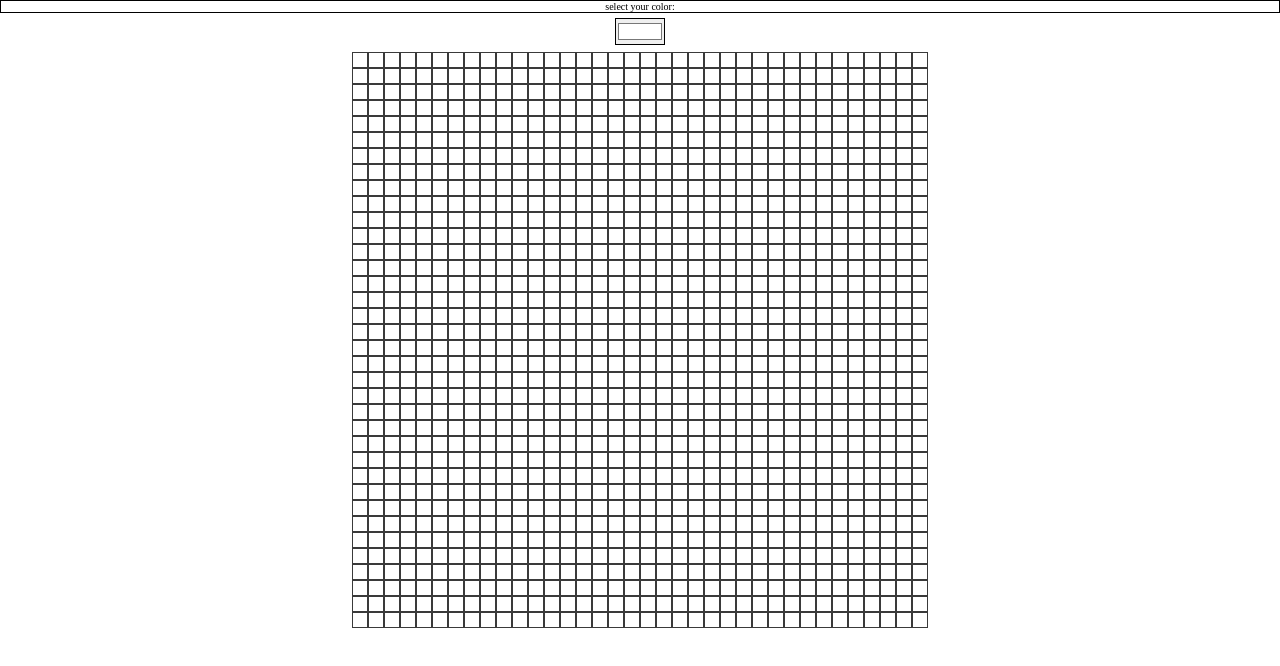
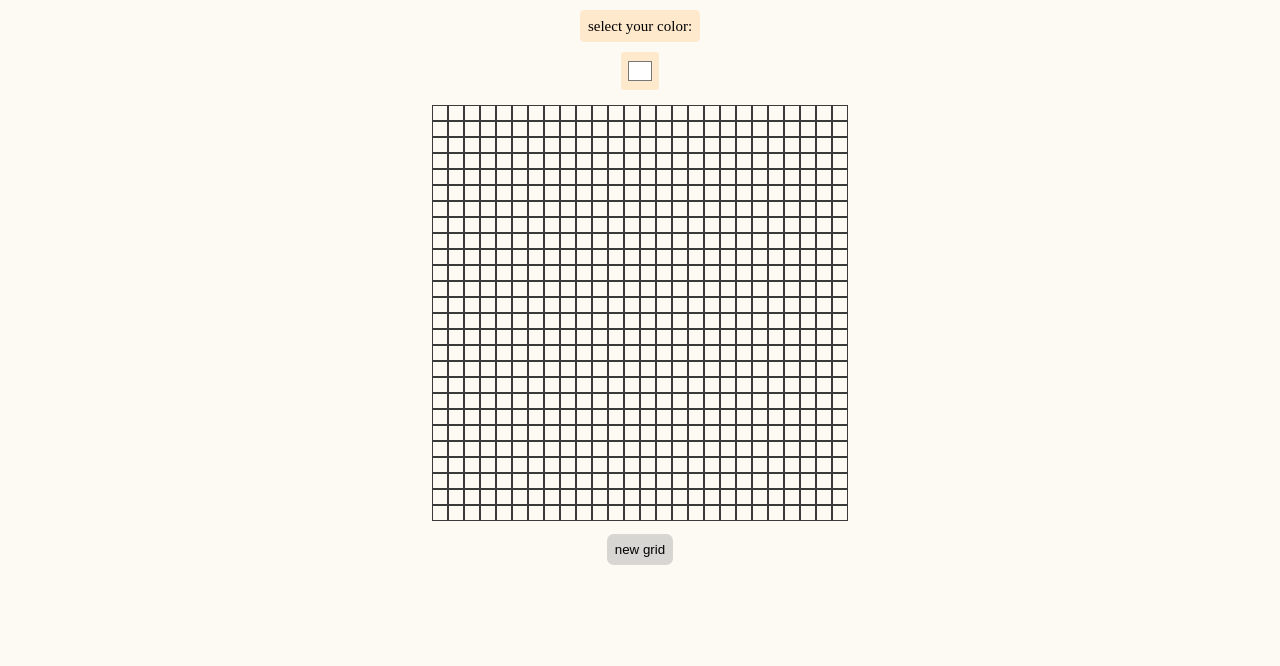
Before and after one commit to vladcau1field/odin-etch-a-sketchy, a plain HTML site: page index.html in a window 1280 px wide. Drawn offline with Linux system fonts and the light colour scheme.

Commit message:
feat: add grid size changer

```diff
--- a/index.html
+++ b/index.html
@@ -7,6 +7,7 @@
     <title>etch-a-sketchy</title>
   </head>
   <body>
+    <div id="center">
       <label for="colorChooser" class="colorPalette">select your color:</label>
       <input
         type="color"
@@ -15,6 +16,8 @@
         class="colorPalette"
       />
       <div id="container"></div>
+      <button id="reset">new grid</button>
+    </div>
     <script src="script.js" defer></script>
   </body>
 </html>
--- a/script.js
+++ b/script.js
@@ -1,5 +1,12 @@
 const divContainer = document.querySelector("#container");
 const colorChooser = document.querySelector("#colorChooser");
+
+// button for new grid
+const buttonReset = document.querySelector("#reset");
+
+// width/height of grid
+let width = 16;
+let height = 16;
 
 function makeGrid(width, height) {
   function drawPen(color) {
@@ -21,5 +28,17 @@ function makeGrid(width, height) {
     divContainer.appendChild(gridRow);
   }
 }
+buttonReset.addEventListener("click", gridButton);
 
-makeGrid(36, 36);
+function gridButton() {
+  const newSize = prompt("size?", height);
+  if (newSize !== 101) {
+    height = newSize;
+    width = newSize;
+    divContainer.innerHTML = "";
+    makeGrid(width, height);
+    console.log(height, width);
+  }
+}
+
+makeGrid(26, 26);
--- a/styles.css
+++ b/styles.css
@@ -8,13 +8,19 @@ html {
   font-size: 10px;
 }
 
+body {
+  background-color: rgba(250, 235, 215, 0.281);
+}
+
 #container {
-  justify-content: center;
+  margin: auto;
   flex-wrap: wrap;
   display: flex;
-
+  width: 45em;
+  margin: auto;
   flex-direction: column;
   align-items: center;
+  cursor: crosshair;
 }
 
 .grid-item {
@@ -33,9 +39,36 @@ html {
   align-items: center;
   flex-direction: column;
   margin-bottom: 0.5em;
-  border: 1px solid black;
+  padding: 0.5em;
+  font-size: 1.5em;
+  background-color: rgba(255, 230, 197, 0.822);
+  border-radius: 0.3em;
+  margin-top: 10px;
 }
 
 #colorChooser {
   justify-self: center;
+  border: none;
+  padding: 5px;
+  width: 2.5em;
+  height: 2.5em;
+  border-radius: 3px;
+  margin-bottom: 1em;
 }
+
+#reset {
+  padding: 0.6em;
+  border-radius: 0.5em;
+  display: flex;
+  justify-content: center;
+  align-items: center;
+  border: none;
+  background-color: rgba(196, 196, 196, 0.651);
+  margin-top: 1em;
+  cursor: pointer;
+}
+
+#center {
+  justify-items: center;
+  align-items: center;
+}
```
Lines whose indentation alone changed are shown as unchanged.
